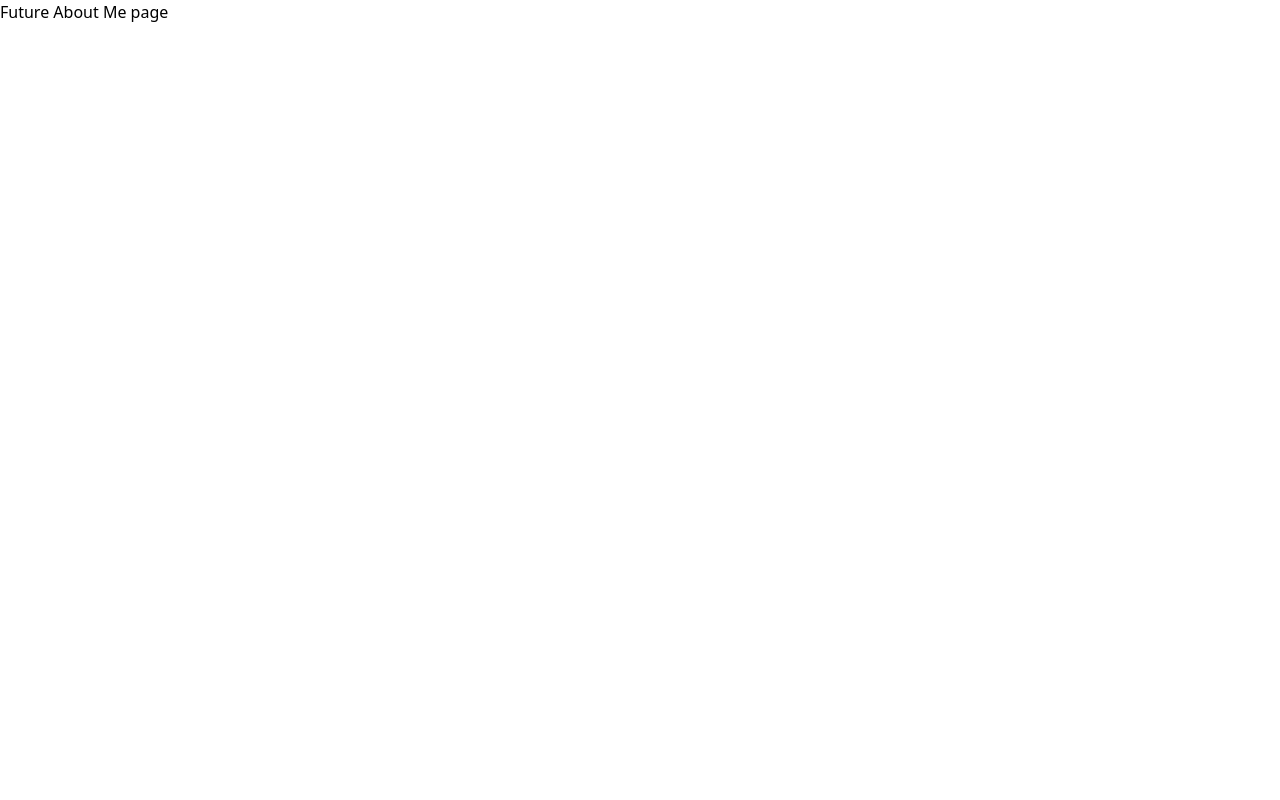
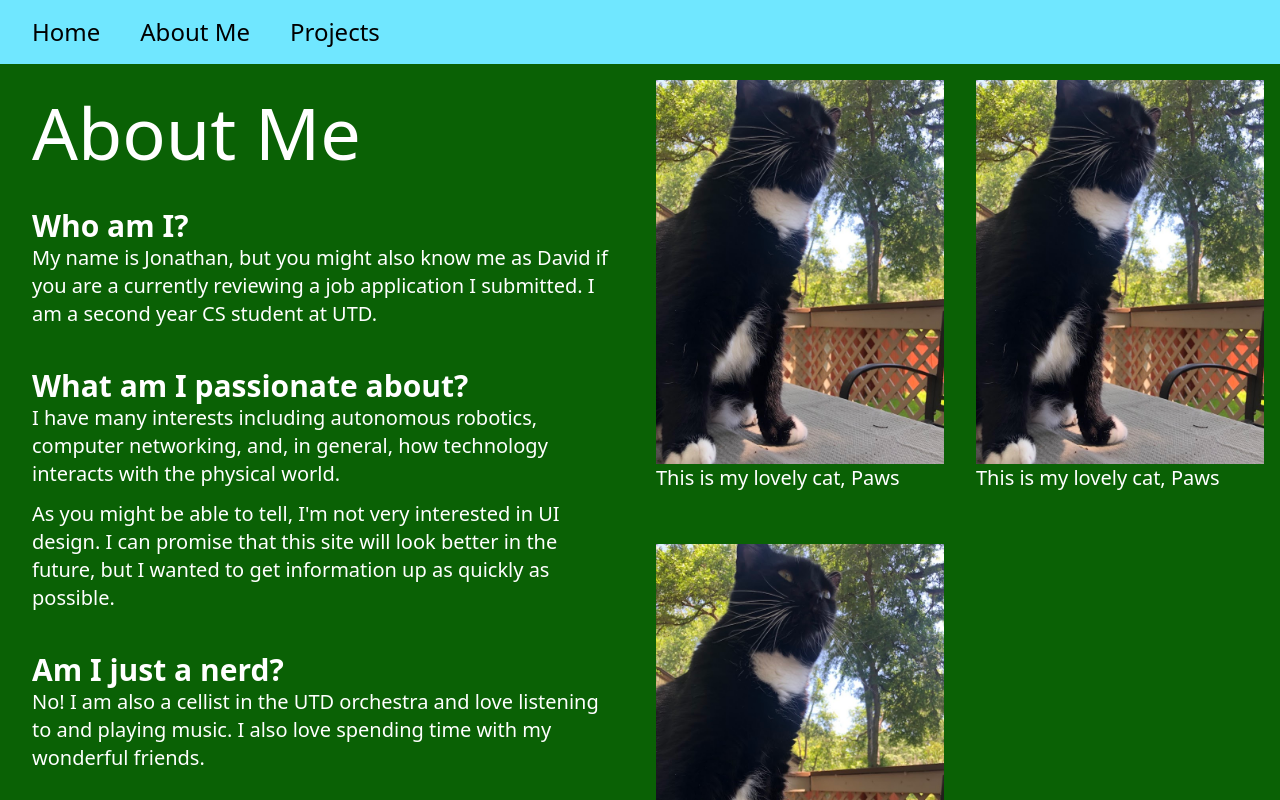
Before and after one commit to JMANY42/personal-website, a React (Vite) app in the folder frontend/: page /about-me in a window 1280 px wide. Shown: the top 800 px of the page. Built offline with nearby package versions, Linux system fonts and the light colour scheme.

Commit message:
init about me page

```diff
--- /dev/null
+++ b/frontend/src/components/Card.tsx
@@ -0,0 +1,17 @@
+
+interface NavbarOption {
+    img_path: string;
+    caption: string;
+}
+
+function NavbarOption ({ img_path, caption }: NavbarOption) {
+
+    return (
+        <div className="m-4">
+            <img className=""src={img_path}/>
+            <p className="text-white text-xl">{caption}</p>
+        </div>
+    )
+}
+
+export default NavbarOption
--- a/frontend/src/pages/AboutMe.tsx
+++ b/frontend/src/pages/AboutMe.tsx
@@ -1,8 +1,34 @@
+import Navbar from '../components/Navbar.tsx'
+import Card from '../components/Card.tsx'
+
+//TODO: Make github repo just for current version of my resume. Use workflow to automatically download to server and serve on webpage.
 function AboutMe() {
     return (
-        <div>
-            Future About Me page
+    <div className="bg-[#0A6105] w-screen h-screen flex flex-col">
+        <div className="px-8 py-4 bg-[#70E7FF]">
+            <Navbar/>
         </div>
+        <div className="flex">
+            <div className="p-8 text-white w-1/2">
+                <h1 className="text-7xl text-left font-thin">About Me</h1>
+                <h2 className="text-3xl font-bold pt-10">Who am I?</h2>
+                    <p className="text-xl">My name is Jonathan, but you might also know me as David if you are a currently reviewing a job application I submitted. I am a second year CS student at UTD.</p>
+                <h2 className="text-3xl font-bold pt-10">What am I passionate about?</h2>
+                    <p className="text-xl">I have many interests including autonomous robotics, computer networking, and, in general, how technology interacts with the physical world.</p>
+                    <p className="text-xl pt-3">As you might be able to tell, I'm not very interested in UI design. I can promise that this site will look better in the future, but I wanted to get information up as quickly as possible.</p>
+                <h2 className="text-3xl font-bold pt-10">Am I just a nerd?</h2>
+                    <p className="text-xl">No! I am also a cellist in the UTD orchestra and love listening to and playing music. I also love spending time with my wonderful friends.</p>
+                <h2 className="text-3xl font-bold pt-10">Why should you hire me?</h2>
+                    <p className="text-xl">There's no good generalized answer to that question. However, if my resume {/* Make this a link */}doesn't convince you, please look through my projects to get a better understanding of my capabilities.</p>
+            </div>
+            {/* TODO: Store cards in backend and allow asynchronous loading. */}
+            <div className="w-1/2 grid grid-cols-2">
+                <Card caption="This is my lovely cat, Paws" img_path="/src/assets/test_img.jpg"/>
+                <Card caption="This is my lovely cat, Paws" img_path="/src/assets/test_img.jpg"/>
+                <Card caption="This is my lovely cat, Paws" img_path="/src/assets/test_img.jpg"/>
+            </div>
+        </div>
+    </div>
     )
 }
 
--- a/frontend/src/pages/Home.tsx
+++ b/frontend/src/pages/Home.tsx
@@ -8,8 +8,8 @@ function Home (){
         <div className="px-8 py-4 bg-[#70E7FF]">
             <Navbar/>
         </div>
-        <div className="f p-8 text-white space-y-10">
-            <h1 className="text-7xl text-left">Hello</h1>
+        <div className="p-8 text-white space-y-10">
+            <h1 className="text-7xl text-left font-thin">Hello</h1>
             <h2 className="text-3xl text-left">My name is Jonathan Lewis and this is my webpage</h2>
             <p className="text-xl space-y-4">
                 It is a work in progress but this is a start<br/>
```
Also changed, not shown: frontend/src/assets/test_img.jpg (added).
